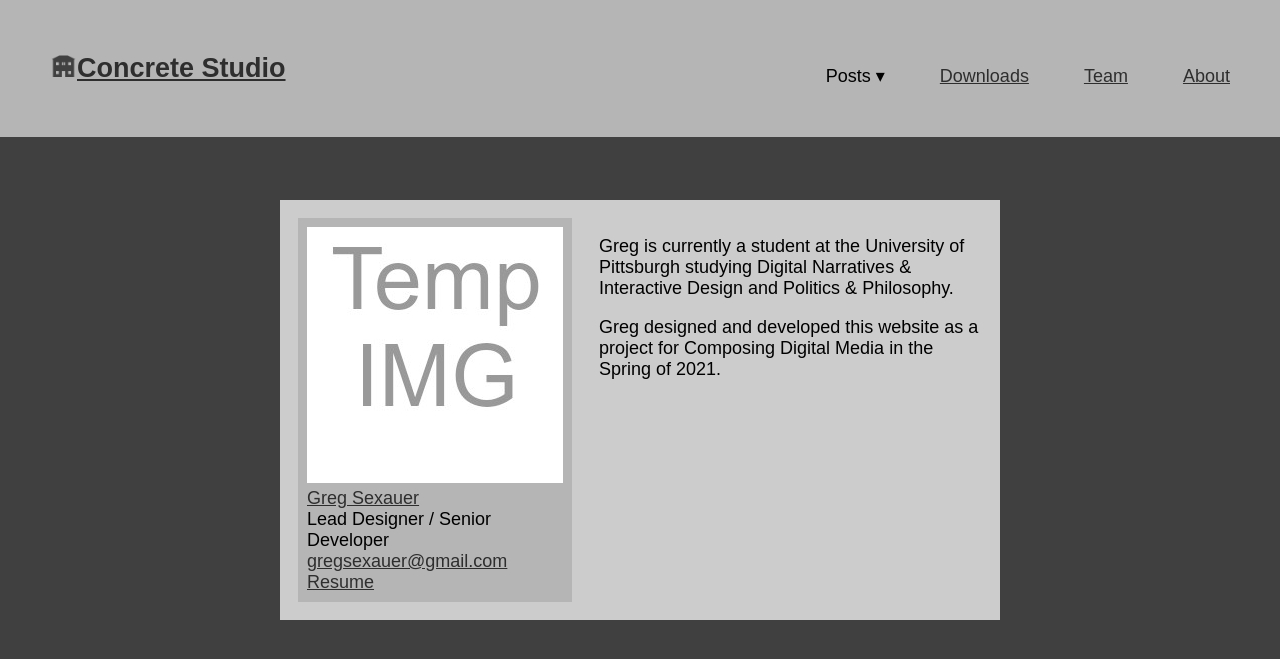
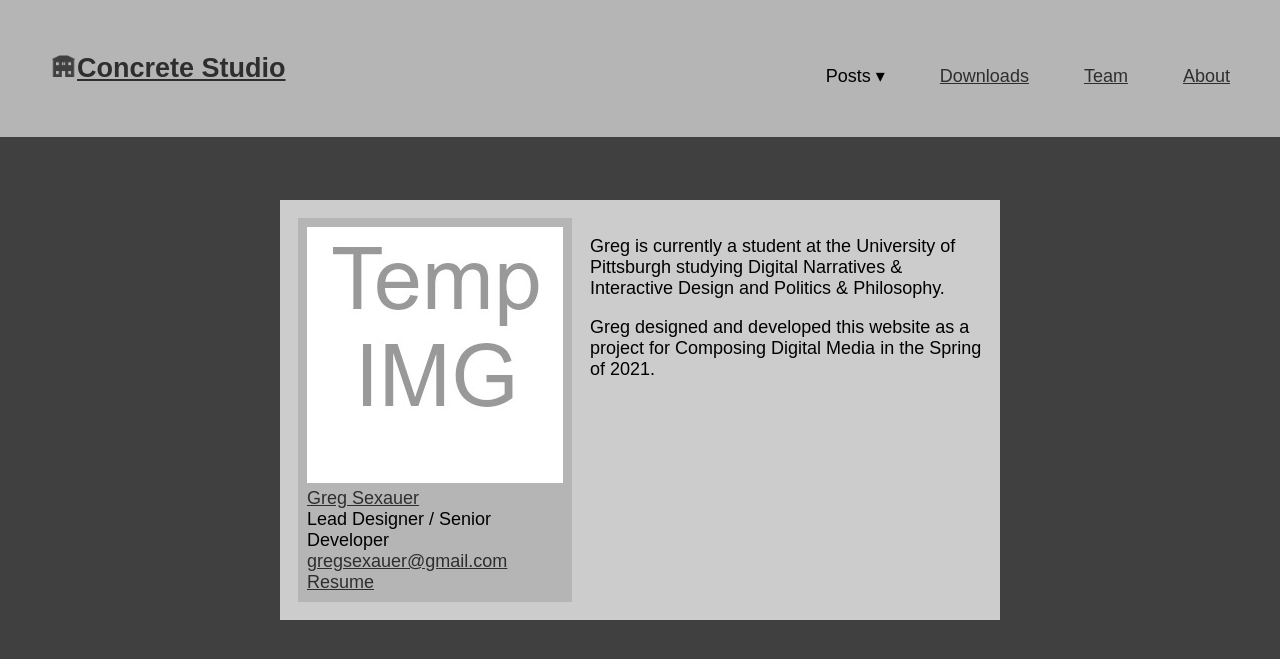
Before and after one commit to gregsexauer/concrete-studio, a Jekyll site: the page built from team.html, in a window 1280 px wide and 1200 px high. Shown: the top 659 px of the window. Built offline with Jekyll 4.4.1, drawn with Linux system fonts in a browser that asks for light colours.

Commit message:
team-member description margin-left from 1.5 em to 1 em

```diff
--- a/assets/css/styles.css
+++ b/assets/css/styles.css
@@ -173,7 +173,7 @@ a:hover {
 }
 
 .team-member-description {
-  margin-left: 1.5em;
+  margin-left: 1em;
 }
 
 .team-member-description > p {
```
